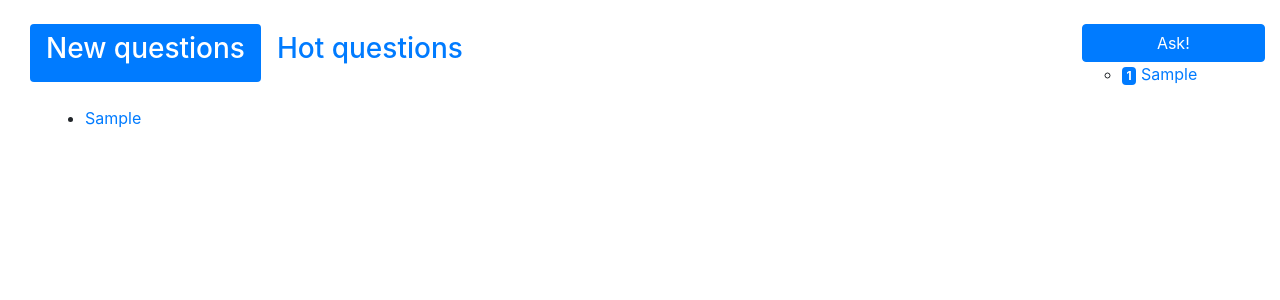
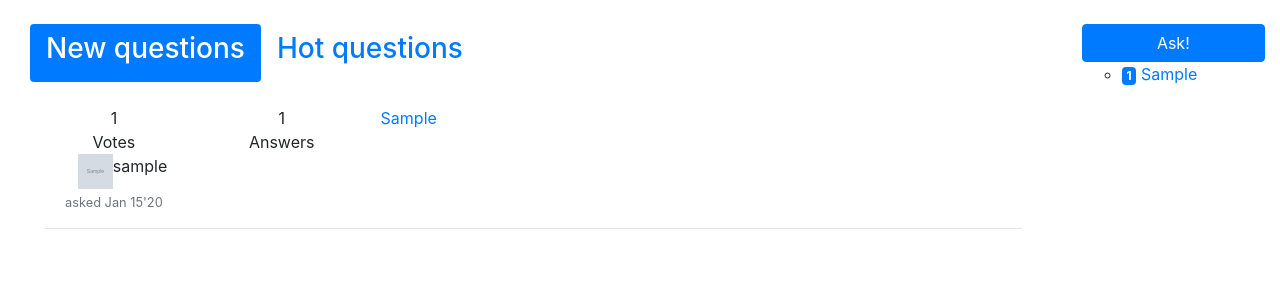
Before and after one commit to katty87/Hasker, a Django app: page /homepage/ in a window 1280 px wide. Shown: the part 82-382 px from the top of the page. Run offline with Django 3.2, Linux system fonts and the light colour scheme; tables that the repository leaves empty hold one stand-in row (values such as "Sample post"); grey boxes marked "Sample" are stand-in pictures; some libraries are stand-ins or nearby versions.

Commit message:
Redesign index page

```diff
--- a/Hasker/settings.py
+++ b/Hasker/settings.py
@@ -120,7 +120,7 @@ USE_I18N = True
 
 USE_L10N = True
 
-USE_TZ = True
+USE_TZ = False
 
 # Static files (CSS, JavaScript, Images)
 # https://docs.djangoproject.com/en/3.0/howto/static-files/
--- a/homepage/templates/homepage/detail_question.html
+++ b/homepage/templates/homepage/detail_question.html
@@ -5,14 +5,14 @@
 
 <div style="margin-left: 40px;"><h3>{{ question.header }}</h3></div>
 <div class="row">
-  <div class="col-md-1" style="font-size: 1em; color: #606060;" align="right">
+    <div class="col-md-1" style="font-size: 1em; color: #606060;" align="right">
 
      <div class="fa fa-caret-up" id="up-vote" style="cursor: pointer;color:{% if question_vote == 1 %}orange{% else %}#D3D3D3{% endif %};font-size:36px" onclick="onClickUpVote()"></div>
      <div id="question-vote">{{ question.vote_count }}</div>
      <div class="fa fa-caret-down" id="down-vote" style="cursor: pointer;color:{% if question_vote == -1 %}orange{% else %}#D3D3D3{% endif %};font-size:36px" onclick="onClickDownVote()"></div>
 
    </div>
-   <div class="col-md-10">
+    <div class="col-md-10">
         <p>
             {{ question.content|linebreaks }}
         </p>
--- a/homepage/templates/homepage/index.html
+++ b/homepage/templates/homepage/index.html
@@ -17,11 +17,35 @@
   <div class="tab-content">
     <div id="new_question" class="container tab-pane active"><br>
         {% if question_list %}
-            <ul>
+            {% load homepage_filters %}
             {% for question in question_list %}
-                <li><a href="{% url 'question_detail' question.id %}">{{ question.header }}</a></li>
+            <div class="row">
+                <div class="col" style="text-align: center;">
+                    <div>{{ question.vote_sum }}</div>
+                    <div>Votes</div>
+               </div>
+                <div class="col" style="text-align: center;">
+                    <div>{{ question.answer_cnt }}</div>
+                    <div>Answers</div>
+               </div>
+                <div class="col-8">
+                    <p><a href="{% url 'question_detail' question.id %}">{{ question.header }}</a></p>
+                    {% for tag in question.tags.all %}
+                    <span class="badge badge-primary">{{ tag.name }}</span>
+                    {% endfor %}
+               </div>
+                <div class="col-2">
+                   <div align="right">
+                        <img src="{{ media_url }}{{ question.user__userprofile__avatar }}" width="35" height="35" class="right"  alt="no image">
+                        <div style="float:right;width:70px;text-align: left;">    {{ question.user__username }}</div>
+                       <div style = "text-align:center">
+                        <small class="form-text text-muted">asked {{ question.create_date|get_answered_date_string }}</small>
+                       </div>
+                   </div>
+               </div>
+            </div>
+            <hr>
             {% endfor %}
-            </ul>
         {% else %}
             <p>No questions.</p>
         {% endif %}
--- a/homepage/templatetags/homepage_filters.py
+++ b/homepage/templatetags/homepage_filters.py
@@ -1,5 +1,5 @@
 from django import template
-from django.contrib.auth.models import User
+from datetime import datetime
 from homepage.models import Answer
 
 register = template.Library()
@@ -11,3 +11,28 @@ def get_current_user_vote(object, user_id):
         return object.current_user_vote(user_id)
 
     return None
+
+
+@register.filter(name='get_answered_date_string')
+def get_answered_date_string(value):
+    delta = datetime.utcnow() - value
+
+    if delta.days == 0:
+        if delta.seconds < 60:
+            return '{} {} ago'.format(delta.seconds, ("second" if delta.seconds == 1 else "seconds"))
+
+        minutes = delta.seconds // 60
+        if minutes < 60:
+            return '{} {} ago'.format(minutes, ("minute" if minutes == 1 else "minutes"))
+
+        hours = delta.seconds // 3600
+        return '{} {} ago'.format(hours, ("hour" if hours == 1 else "hours"))
+    elif delta.days < 0:
+        return "in future"
+    elif 1 <= delta.days < 7:
+        return "{} {} ago".format(abs(delta.days), ("day" if abs(delta.days) == 1 else "days"))
+    elif delta.days < 29:
+        weeks = delta.days // 7
+        return "{} {} ago".format(weeks, ("week" if weeks == 1 else "weeks"))
+    else:
+        return value.strftime("%b %d'%y")
--- a/homepage/views.py
+++ b/homepage/views.py
@@ -7,7 +7,7 @@ from django.views.decorators.http import require_http_methods
 
 from django.views.generic import ListView
 
-from django.db.models import Sum
+from django.db.models import Sum, Count
 from django.db.models.functions import Coalesce
 
 from django.contrib.auth import login
@@ -22,6 +22,8 @@ from django.views.generic.edit import UpdateView
 from django.contrib.auth.mixins import LoginRequiredMixin
 from Hasker.settings import EMAIL_HOST_USER, MEDIA_URL
 from django.core.files.storage import default_storage
+from django.utils import timezone
+
 
 from homepage.forms import SignUpForm, AddQuestionForm
 from homepage.models import Question, QuestionVote, Answer, AnswerVote, Tag, UserProfile
@@ -32,7 +34,15 @@ class IndexView(generic.ListView):
     context_object_name = 'question_list'
 
     def get_queryset(self):
-        return Question.objects.all()
+        return Question.objects.all().\
+            annotate(answer_cnt=Count('answer', distinct=True), vote_sum=Count('questionvote', distinct=True)).\
+            values('id', 'header', 'create_date', 'user__username', 'user__userprofile__avatar', 'answer_cnt', 'vote_sum')
+
+    def get_context_data(self, **kwargs):
+        context = super(IndexView, self).get_context_data(**kwargs)
+        context.update({'media_url': MEDIA_URL})
+
+        return context
 
 
 class SearchResultsView(generic.ListView):
@@ -45,6 +55,8 @@ class SearchResultsView(generic.ListView):
         return Question.objects.filter(Q(header__icontains=search_string) | Q(content__icontains=search_string))
 
 
+
+
 @login_required
 def ask_view(request):
     question_instance = Question()
@@ -54,7 +66,7 @@ def ask_view(request):
         if form.is_valid():
             question_instance.header = form.cleaned_data['title']
             question_instance.content = form.cleaned_data['content']
-            question_instance.create_date = datetime.now()
+            question_instance.create_date = datetime.utcnow()
             question_instance.user = request.user
             question_instance.save()
 
@@ -122,7 +134,7 @@ def answer_question(request, pk):
     answer = Answer()
     answer.content = request.POST['answer_text']
     answer.question = question
-    answer.create_date = datetime.now()
+    answer.create_date = datetime.utcnow()
     answer.is_correct = False
     answer.user = request.user
     answer.save()
--- a/templates/base_generic.html
+++ b/templates/base_generic.html
@@ -21,6 +21,7 @@
 
         {% if user.is_authenticated %}
             <div align="right">
+                <img src="{{ user.userprofile.avatar.url }}" width="25" height="25">
                 <a class="btn btn-link" href="{% url 'settings' user.userprofile.id %}?next={{request.path}}">{{ user.username }}</a>
                 <a class="btn btn-outline-primary" href="{% url 'logout'%}?next={{request.path}}">Log out</a>
             </div>
```
